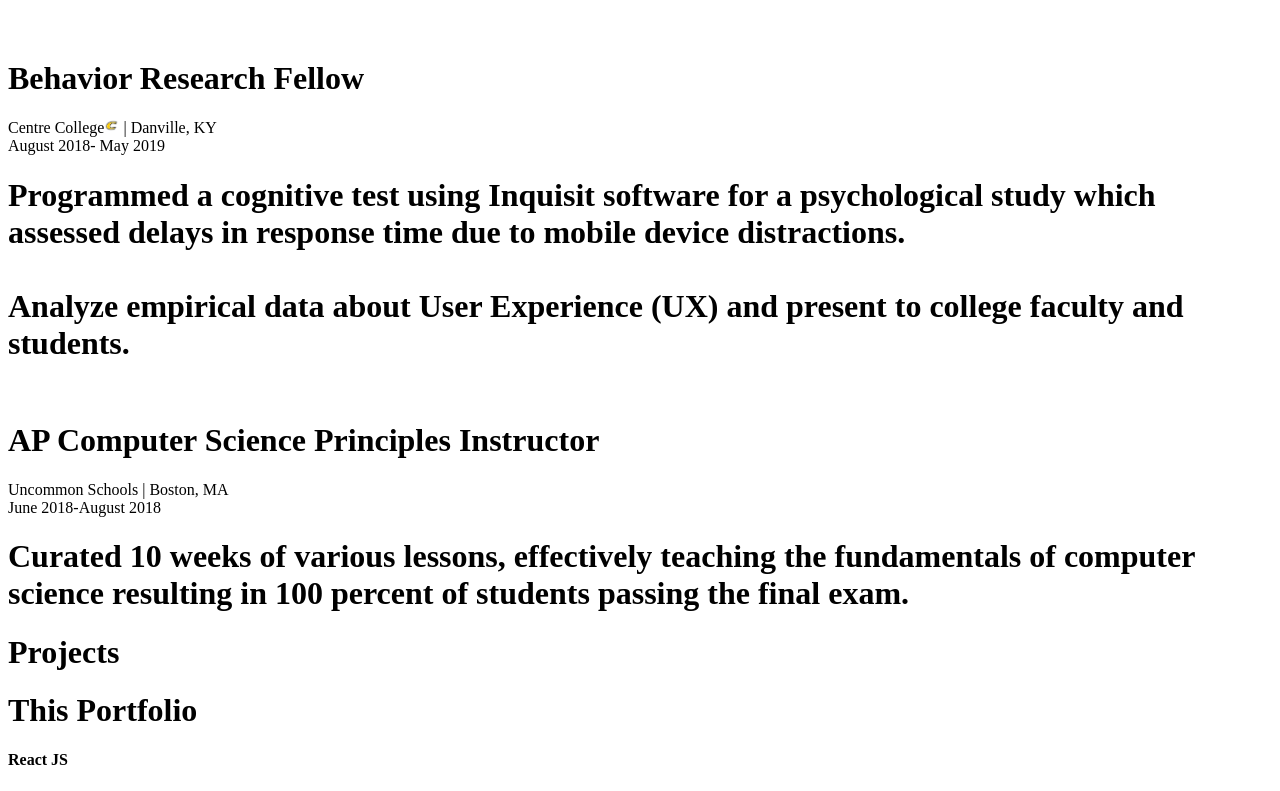
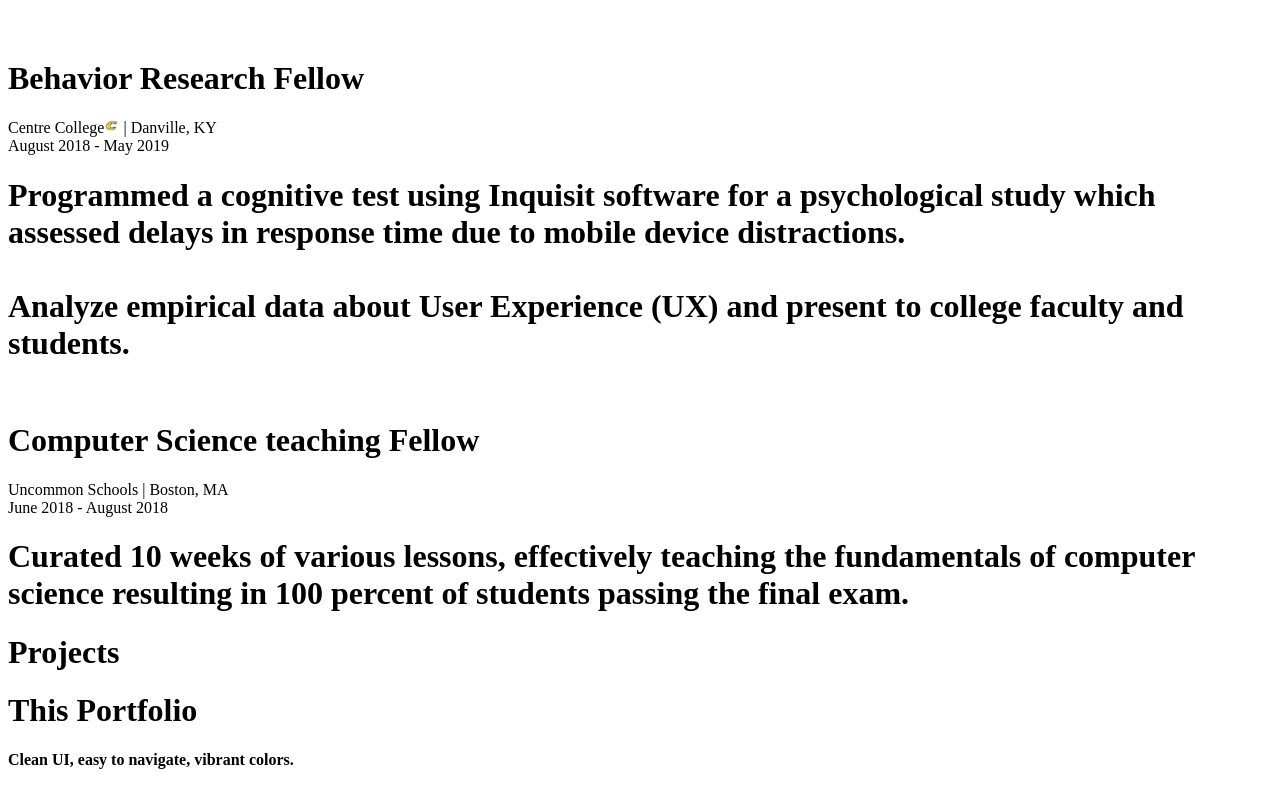
Before and after one commit to rhomanjames/Rhoman, a Next.js app: page / in a window 1280 px wide. Shown: the part 943-1734 px from the top of the page. Built offline with nearby package versions, Linux system fonts and the light colour scheme.

Commit message:
resume structure changed

```diff
--- a/components/Projects.js
+++ b/components/Projects.js
@@ -22,6 +22,7 @@ function Projects() {
                 {/*Portfolio*/}
                 <div className="flex mt- transition border-b-2  lg:p-0 p-4 space-y-4 flex-col text-left">
                     <h1 id="text" className="text-lg md:text-lg lg:text-xl font-bold">This Portfolio</h1>
+                    <h4>Clean UI, easy to navigate, vibrant colors. </h4>
                     {/*Hashtags*/}
                     <div className="flex space-x-4 pb-4">
                         <h4 id="location" className="text-xs bg-white border-2  p-2 rounded-lg font-semibold text-black">React JS</h4>
--- a/components/Resume.js
+++ b/components/Resume.js
@@ -18,7 +18,7 @@ function Resume() {
                 {/*Content Text*/}
                 <div className="flex border-b-2 lg:pb-4 lg:p-0 space-y-3 p-4 flex-col text-left">
                     <h1 id="text" className="text-lg md:text-xl font-bold"> App Developer</h1>
-                    <p id="text" className="text-sm md:text-md text-gray-400"> Fayette County Public Schools
+                    <p id="text" className="text-xs md:text-md text-gray-400"> Fayette County Public Schools
                     <Image
                     src= "/FCPS_star.jpg"
                     alt="FCPS"
@@ -31,7 +31,7 @@ function Resume() {
                 </div>
                 <div className="flex border-b-2 lg:pb-4 lg:p-0 lg:pt-4 space-y-3 p-4 flex-col text-left">
                     <h1 id="text" className="text-lg md:text-xl font-bold"> Superintendent Apprentice</h1>
-                    <p id="text" className="text-sm md:text-md text-gray-400"> Fayette County Public Schools
+                    <p id="text" className="text-xs md:text-md text-gray-400"> Fayette County Public Schools
                     <Image
                     src= "/FCPS_star.jpg"
                     alt="FCPS"
@@ -45,20 +45,20 @@ function Resume() {
                 <br/>
                 <div className="flex lg:p-0 lg:pb-4 border-b-2 p-4 space-y-3 flex-col text-left">
                     <h1 id="text" className="text-lg md:text-xl font-bold">Behavior Research Fellow</h1>
-                    <p id="text" className="text-sm md:text-md text-gray-400"> Centre College
+                    <p id="text" className="text-xs md:text-md text-gray-400"> Centre College
                     <Image
                     src= "/centre.png"
                     alt="FCPS"
                     className="m-4 absolute right-4 object-left
                     object-contain border-4 border-solid border-gray-100"
                     height={15}
-                    width={15}/> | Danville, KY <br /> August 2018- May 2019 </p>
+                    width={15}/> | Danville, KY <br /> August 2018 - May 2019 </p>
                     <h1 className="">Programmed a cognitive test using Inquisit software for a psychological study which assessed delays in response time due to mobile device distractions.<br /> <br /> Analyze empirical data about User Experience (UX) and present to college faculty and students. <br /> </h1>
                 </div>
                 <br />
                 <div className="flex mb-4 lg:p-0 p-4 space-y-3 flex-col text-left">
-                    <h1 id="text" className="text-lg md:text-xl font-bold">AP Computer Science Principles Instructor</h1>
-                    <p id="text" className="text-sm md:text-md text-gray-400">Uncommon Schools | Boston, MA<br /> June 2018-August 2018 </p>
+                    <h1 id="text" className="text-lg md:text-xl font-bold"> Computer Science teaching Fellow </h1>
+                    <p id="text" className="text-xs md:text-md text-gray-400">Uncommon Schools | Boston, MA<br /> June 2018 - August 2018 </p>
                     <h1 className="">Curated 10 weeks of various lessons, effectively teaching the fundamentals of computer science resulting in 100 percent of students passing the final exam.</h1>
                 </div>
             </div>
```
